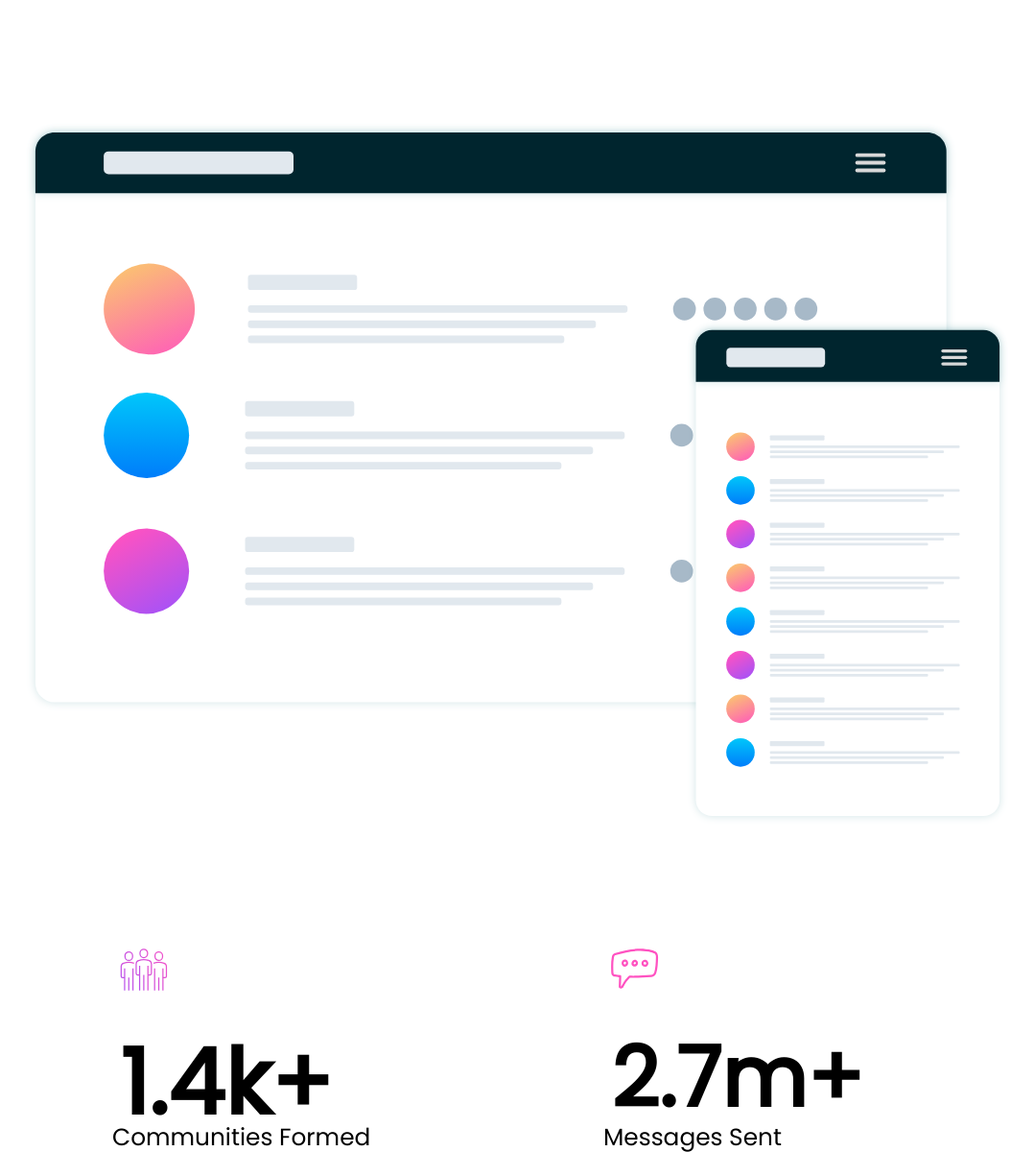
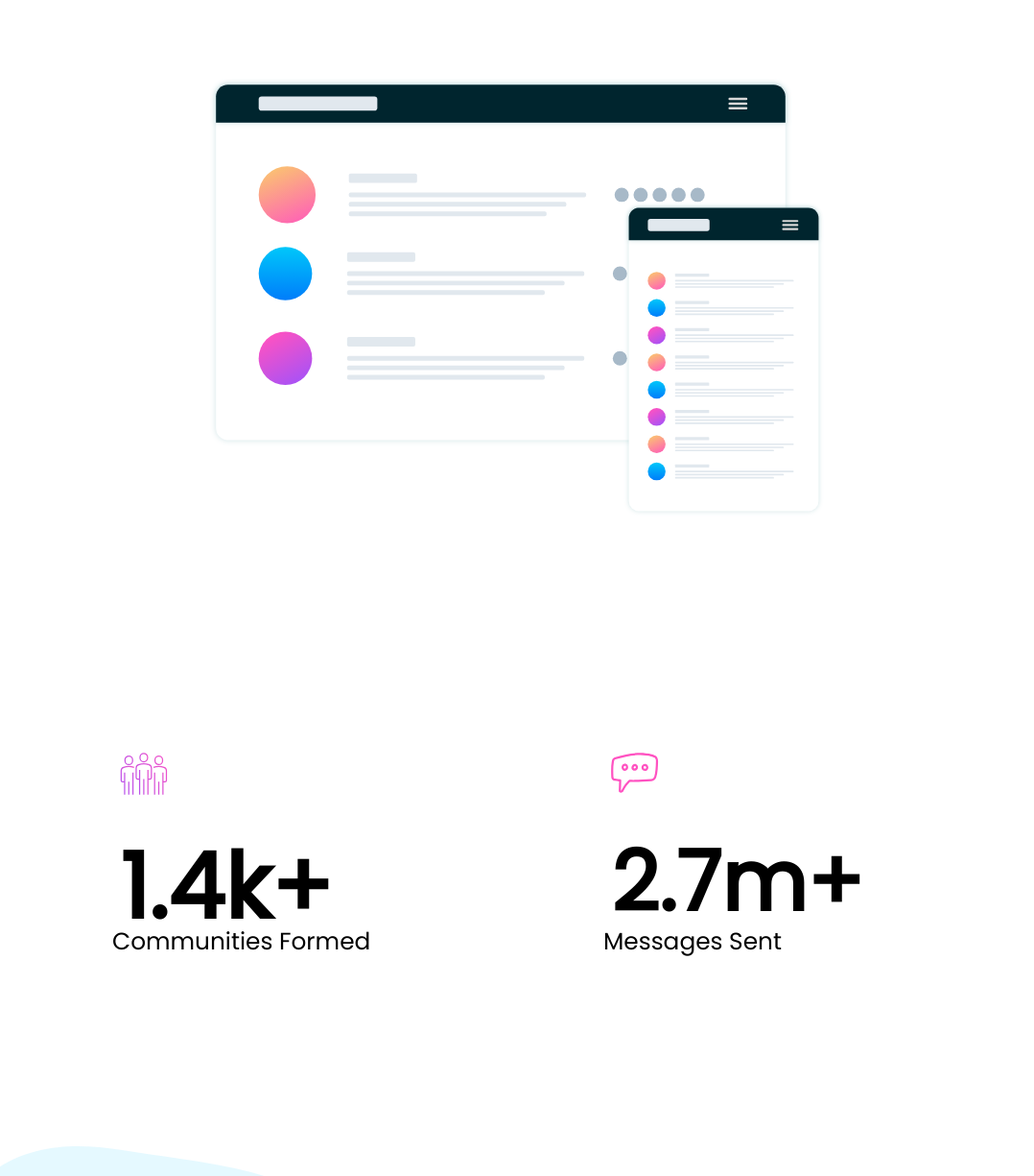
Before and after one commit to xchavez94x/huddle, a website: page index.html in a window 1280 px wide. Shown: the part 640-1865 px from the top of the page at 96% size, without its empty margins (101-1179 px from the left). Drawn offline with nearby package versions, Linux system fonts and the light colour scheme; files that its build step writes are made by us from their sources.

Commit message:
fix: margins

```diff
--- a/scss/style.scss
+++ b/scss/style.scss
@@ -125,7 +125,7 @@ $Very-Pale-Blue: hsl(207, 100%, 98%);
     }
 
     .sectionThree {
-        margin: 90px 0 0 auto;
+        margin: 10px 0 0 auto;
         width: 80%;
         height:600px;
         display: flex;
@@ -315,20 +315,31 @@ $Very-Pale-Blue: hsl(207, 100%, 98%);
         }
         .sectionTwo {
             width: 80%;
+            height: 34rem;
+            .section-two-ill {
+                display: flex;
+                justify-content: center;
+                align-items: center;
+                img {
+                    width: 40rem;
+                }
+            }
         }
         .sectionThree {
             width: 80%;
-            margin: 30rem auto 0 auto;
+            height: 10rem;
+            margin: 4rem auto 0 auto;
             flex-direction: row;
             .section-1 {
                 width: 50%;
                 padding: 0 0 0 5rem;
-
+                height: 100px;
             }
             .section-2 {
                 width: 50%;
                 margin: 0;
                 padding: 0 0 0 5rem;
+                height: 100px;
             }
         }
 
```
